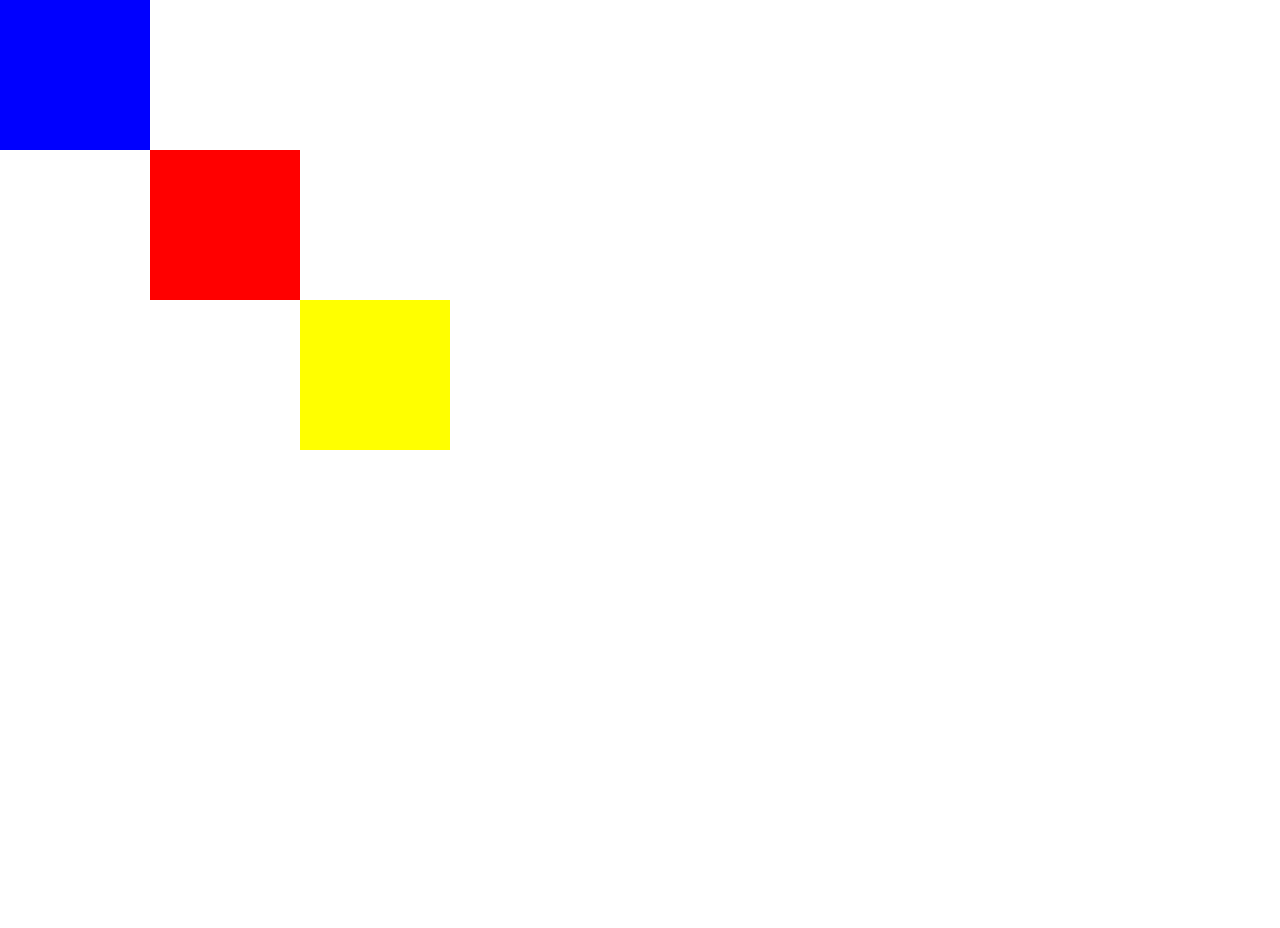
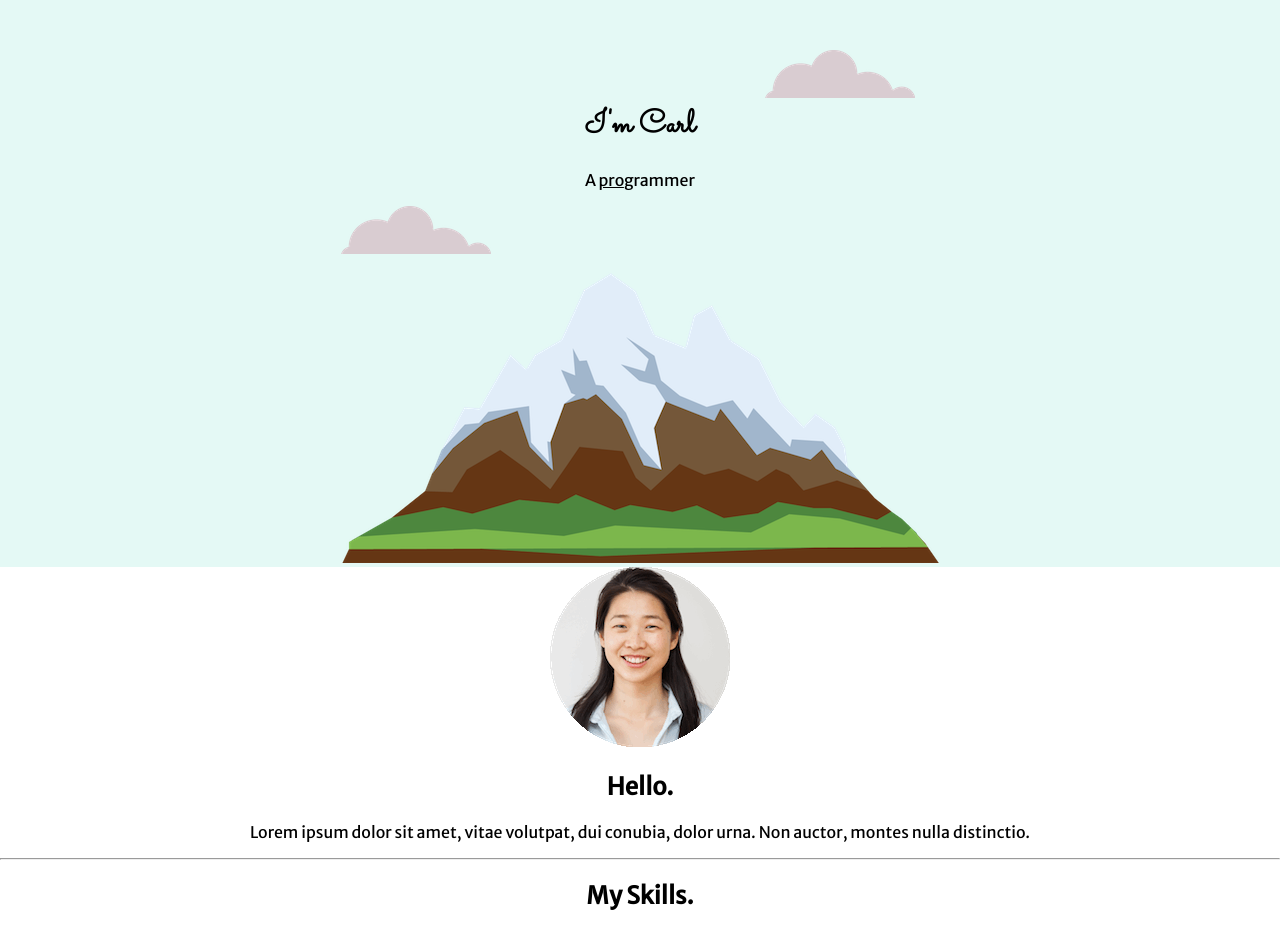
Before and after one commit to Nfon-Carl/BootcampWithAngelaYu, a plain HTML site: page index.html in a window 1280 px wide. Shown: the top 928 px of the page. Before the commit the page ends 800 px from the top, so only its background shows below. Drawn offline with Linux system fonts and the light colour scheme.

Commit message:
started 2nd part

```diff
--- a/index.html
+++ b/index.html
@@ -5,22 +5,72 @@
     <meta http-equiv="X-UA-Compatible" content="IE=edge" />
     <meta name="viewport" content="width=device-width, initial-scale=1.0" />
     <link rel="stylesheet" href="style.css" />
+    <link rel="preconnect" href="https://fonts.googleapis.com" />
+    <link rel="preconnect" href="https://fonts.gstatic.com" crossorigin />
+    <link
+      href="https://fonts.googleapis.com/css2?family=Merriweather+Sans&family=Montserrat&family=Sacramento&display=swap"
+      rel="stylesheet"
+    />
     <title>Document</title>
   </head>
   <body>
-    <!-- <div class="top-container">
-      <img src="/images/cloud.png" alt="cloud img" />
+    <div class="top-container">
+      <img class="top-cloud" src="/images/cloud.png" alt="cloud img" />
       <h1>I'm Carl</h1>
-      <p>A programmer</p>
+      <p>A <span class="pro">pro</span>grammer</p>
 
-      <img src="/images/cloud.png" alt="cloud img" />
+      <img class="bottom-cloud" src="/images/cloud.png" alt="cloud img" />
       <img src="/images/mountain.png" alt="mountain img" />
-    </div> -->
+    </div>
 
-    <div class="top"></div>
+    <div class="middle-container">
+      <div class="profile">
+        <img src="/images/angela.png" alt="profile img here" />
+        <h2>Hello.</h2>
+        <p>
+          Lorem ipsum dolor sit amet, vitae volutpat, dui conubia, dolor urna.
+          Non auctor, montes nulla distinctio.
+        </p>
+      </div>
+      <hr />
+      <div class="skills">
+        <h2>My Skills.</h2>
+        <div class="skill-row">
+          <img class="" src="/images/computer.png" alt="img here" />
+          <h3>Lorem & Ipsum</h3>
+          <p>
+            Lorem ipsum dolor sit amet, quis in duis, iaculis id felis.
+            Consectetuer vestibulum, nunc urna lectus, erat ligula. Hendrerit
+            nam, lectus ante, ut lorem eros.
+          </p>
+        </div>
+        <div class="skill-row">
+          <img class="" src="/images//computer.png" alt="img here" />
+          <h3>Lorem Ipsum Dolor</h3>
+          <p>
+            Lorem ipsum dolor sit amet, mauris sed consectetuer. Etiam et eu,
+            bibendum interdum, lacus quis mauris. Curabitur wisi, quisque vel
+            eu, rutrum nam.
+          </p>
+        </div>
+      </div>
+      <hr />
+      <div class="contact-me">
+        <h2>Get In Touch</h2>
+        <h3>Lorem ipsum dolor sit amet, non elit.</h3>
+        <p>
+          Lorem ipsum dolor sit amet, in quis, aenean amet. Phasellus sodales,
+          tellus donec dui, ornare erat.
+        </p>
+        <a class="btn" href="mailto:name@email.com">CONTACT ME</a>
+      </div>
+    </div>
 
-    <div class="middle-container"></div>
-
-    <div class="bottom-container"></div>
+    <div class="bottom-container">
+      <a class="footer-link" href="https://www.linkedin.com/">LinkedIn</a>
+      <a class="footer-link" href="https://twitter.com/">Twitter</a>
+      <a class="footer-link" href="https://www.appbrewery.co/">Website</a>
+      <p>© 2018 Name Surname.</p>
+    </div>
   </body>
 </html>
--- a/style.css
+++ b/style.css
@@ -1,10 +1,16 @@
 body {
   margin: 0;
-  font-family: poppins;
+  font-family: "Merriweather Sans", sans-serif;
+  text-align: center;
+}
+
+.pro {
+  text-decoration: underline;
 }
 
 h1 {
   margin-top: 0;
+  font-family: "Sacramento", cursive;
 }
 
 div.top-container {
@@ -12,26 +18,20 @@ div.top-container {
 }
 
 div.middle-container {
-  width: 150px;
-  height: 150px;
-  background-color: red;
-  position: absolute;
-  left: 150px;
-  top: 150px;
 }
 
 div.top {
-  width: 150px;
-  height: 150px;
-  background-color: blue;
+}
+
+div.bottom-container {
+}
+
+.bottom-cloud {
   position: absolute;
 }
 
-div.bottom-container {
-  width: 150px;
-  height: 150px;
-  background-color: yellow;
-  position: absolute;
-  top: 300px;
-  left: 300px;
+.top-cloud {
+  margin-top: 50px;
+  position: relative;
+  left: 200px;
 }
```
